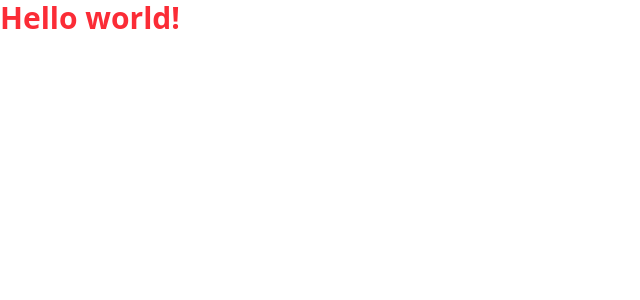
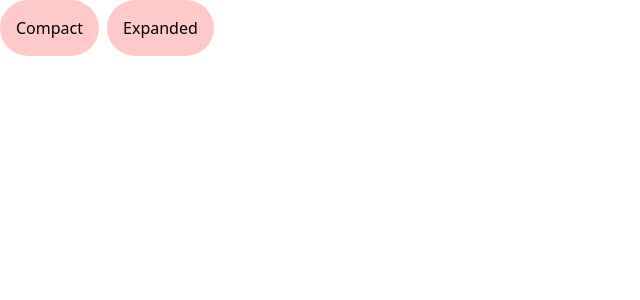
Before and after one commit to abhirupprjx/dynamic-island-tailwind, a React (Vite) app: page / in a window 1280 px wide. Shown: the top 300 px of the page, without its empty margins (0-640 px from the left). Built offline with nearby package versions, Linux system fonts and the light colour scheme.

Commit message:
added Buttons UI

```diff
--- a/src/App.jsx
+++ b/src/App.jsx
@@ -1,9 +1,18 @@
 
 function App() {
+  const btns = [
+    "Compact",
+    "Expanded"
+  ]
   return (
-    <h1 className="text-3xl font-bold  text-red-500">
-    Hello world!
-  </h1>
+    <div className="flex gap-2">
+      {
+          btns.map((b)=>(
+            <button key={b} className="bg-red-200 hover:bg-red-100 p-4 rounded-full cursor-pointer"  onClick={()=> console.log("pressed", b)}>{b}</button>
+
+          ))
+      }
+      </div>
   )
 }
 
```
